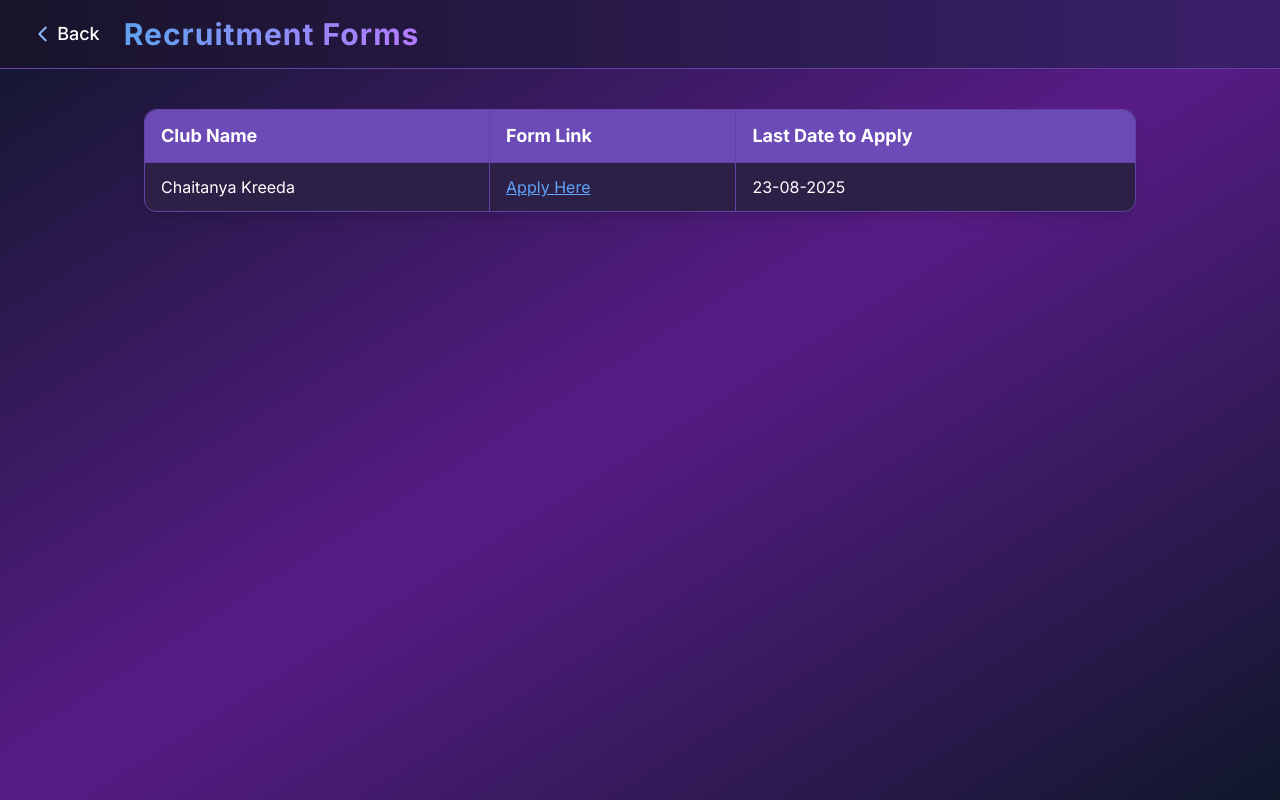
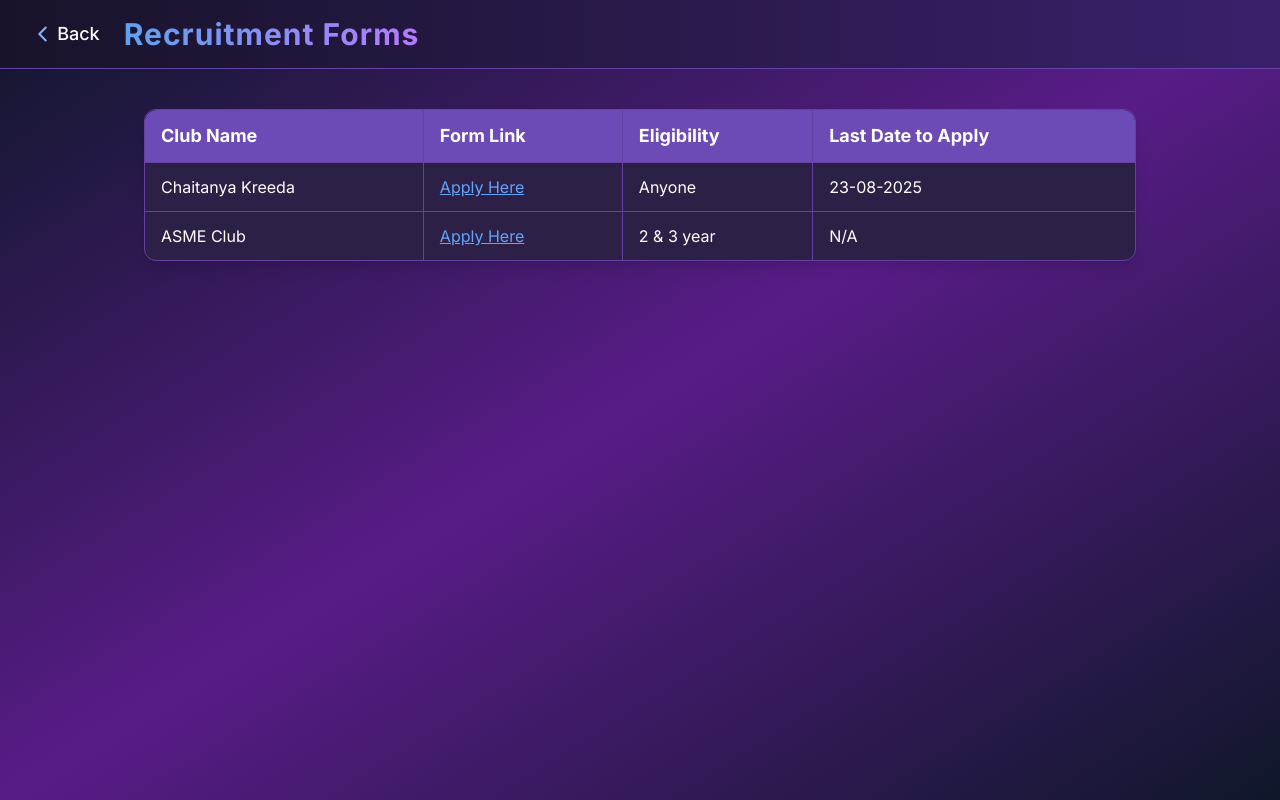
Before and after one commit to Sarvesh-Jhawar/attendance-erp, a Next.js app in the folder frontend3/: page /recruitment-forms in a window 1280 px wide. Shown: the top 800 px of the page. Built offline with nearby package versions, Linux system fonts and the light colour scheme.

Commit message:
added column eligibility in recruitment form

```diff
--- a/frontend3/app/recruitment-forms/page.tsx
+++ b/frontend3/app/recruitment-forms/page.tsx
@@ -7,21 +7,25 @@ const forms = [
 		club: "Chaitanya Kreeda",
 		link: "https://docs.google.com/forms/d/e/1FAIpQLScqwCbSMANFLqbBhT_XFWrUAZxLCzXewwGlIm_kkCW2Mk8T3Q/viewform",
 		lastDate: "23-08-2025",
+		eligibility: "Anyone",
 	},
-	// {
-	// 	club: "Coding Club",
-	// 	link: "https://forms.gle/example1",
-	// 	lastDate: "30-08-2025",
-	// },
+	{
+		club: "ASME Club",
+		link: "https://forms.gle/C4MxMhg2cNyVUB2V6",
+		lastDate: "N/A",
+		eligibility: "2 & 3 year",
+	},
 	// {
 	// 	club: "Chaitanya Spandana",
 	// 	link: "https://forms.gle/example2",
 	// 	lastDate: "05-09-2025",
+	// 	eligibility: "Anyone",
 	// },
 	// {
 	// 	club: "Chaitanya Geethi",
 	// 	link: "https://forms.gle/example3",
 	// 	lastDate: "10-09-2025",
+	// 	eligibility: "Anyone",
 	// },
 ];
 
@@ -103,7 +107,7 @@ export default function RecruitmentFormsPage() {
 					</div>
 				) : (
 					<div className="bg-[#2d2047] rounded-xl p-0 shadow-lg border border-[#6441a5] overflow-x-auto">
-						<table className="w-full text-left min-w-[600px]">
+						<table className="w-full text-left min-w-[750px]">
 							<thead>
 								<tr className="bg-[#6c4bb6] text-white text-base sm:text-lg">
 									<th className="py-3 px-4 rounded-tl-xl border-r border-[#6441a5] whitespace-nowrap">
@@ -111,6 +115,9 @@ export default function RecruitmentFormsPage() {
 									</th>
 									<th className="py-3 px-4 border-r border-[#6441a5] whitespace-nowrap">
 										Form Link
+									</th>
+									<th className="py-3 px-4 border-r border-[#6441a5] whitespace-nowrap">
+										Eligibility
 									</th>
 									<th className="py-3 px-4 rounded-tr-xl whitespace-nowrap">
 										Last Date to Apply
@@ -133,6 +140,9 @@ export default function RecruitmentFormsPage() {
 												Apply Here
 											</a>
 										</td>
+										<td className="py-3 px-4 text-white border-r border-[#6441a5] whitespace-nowrap">
+											{form.eligibility}
+										</td>
 										<td className="py-3 px-4 text-white whitespace-nowrap">
 											{form.lastDate}
 										</td>
```
